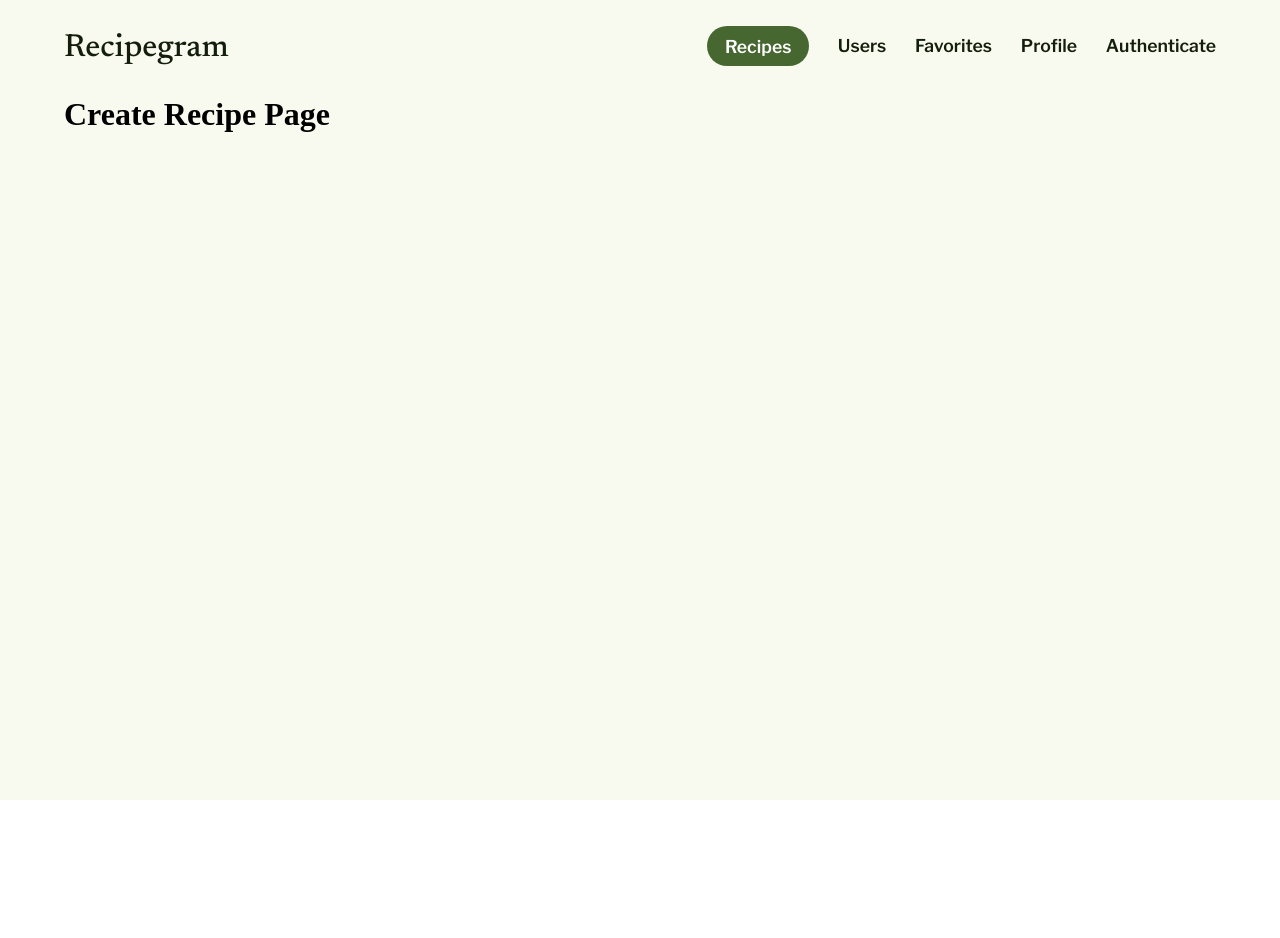
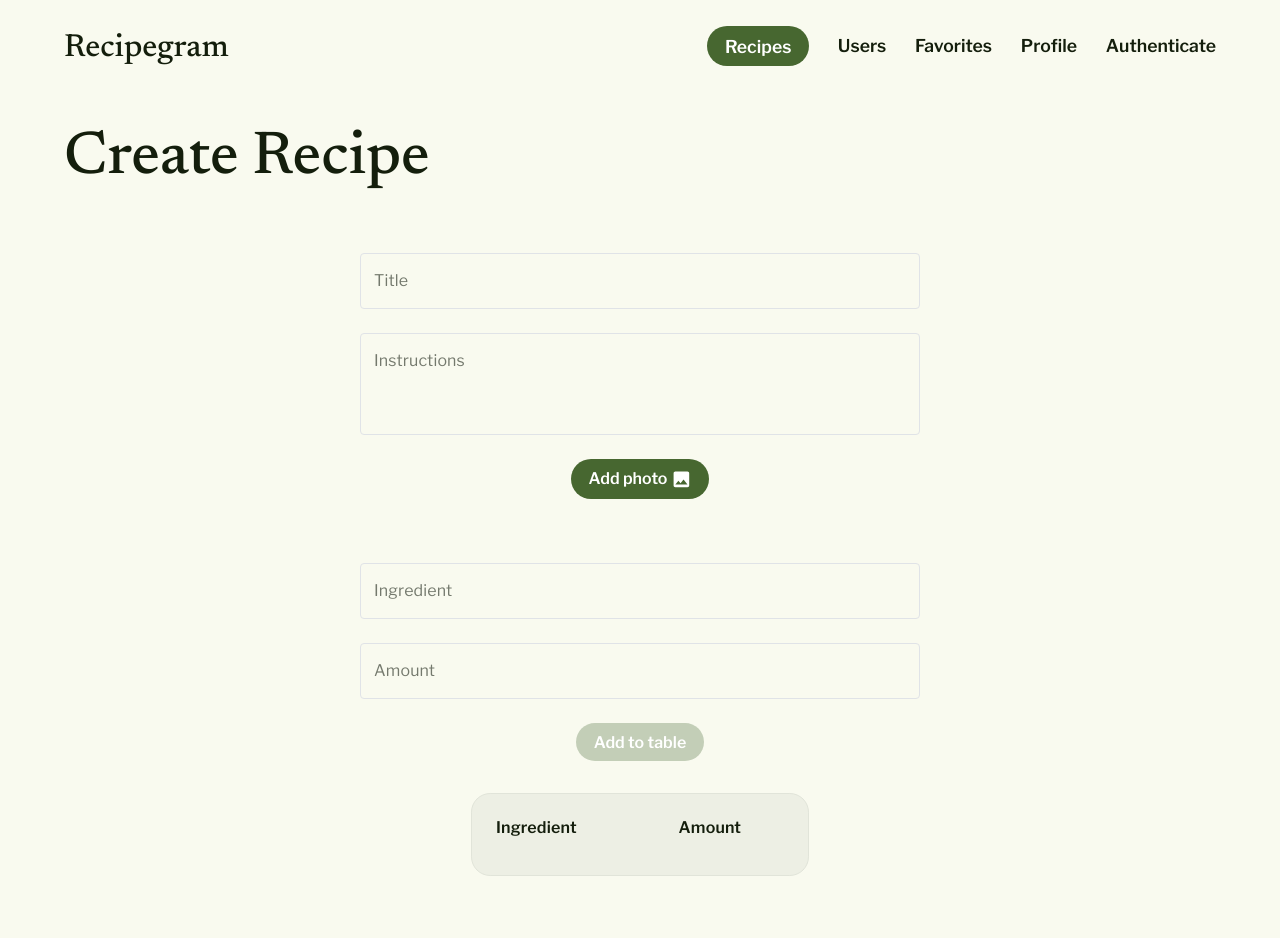
Before and after one commit to inwut/pwa_app, a React (Vite) app in the folder frontend/: page /recipes/create in a window 1280 px wide. Shown: the top 938 px of the page. Before the commit the page ends 800 px from the top, so only its background shows below. Built offline with nearby package versions, Linux system fonts and the light colour scheme.

Commit message:
add CreateRecipePage

```diff
--- a/frontend/package.json
+++ b/frontend/package.json
@@ -17,7 +17,8 @@
     "react": "^19.0.0",
     "react-dom": "^19.0.0",
     "react-hook-form": "^7.54.2",
-    "react-router-dom": "^7.1.5"
+    "react-router-dom": "^7.1.5",
+    "uuid": "^11.1.0"
   },
   "devDependencies": {
     "@eslint/js": "^9.19.0",
--- /dev/null
+++ b/frontend/src/recipes/components/IngredientsForm.jsx
@@ -0,0 +1,53 @@
+import React from "react";
+import TextField from "@mui/material/TextField";
+import Button from "../../common/components/formElements/Button.jsx";
+import { useForm } from "react-hook-form";
+
+const IngredientsForm = ({ onAdd, ingredients }) => {
+  const {
+    register,
+    handleSubmit,
+    formState: { errors, isValid },
+    reset,
+  } = useForm({
+    mode: "onChange",
+  });
+
+  const onSubmit = (data) => {
+    onAdd(data);
+    reset();
+  };
+
+  return (
+    <form className="form" noValidate onSubmit={handleSubmit(onSubmit)}>
+      <TextField
+        label="Ingredient"
+        type="text"
+        autoComplete="off"
+        fullWidth
+        {...register("ingredient", {
+          required: "Ingredient is required.",
+          validate: (value) =>
+            !ingredients.some((i) => i.ingredient === value) ||
+            "This ingredient is already added.",
+        })}
+        error={!!errors.ingredient}
+        helperText={errors.ingredient?.message}
+      />
+      <TextField
+        label="Amount"
+        type="text"
+        autoComplete="off"
+        fullWidth
+        {...register("amount", {
+          required: "Amount is required.",
+        })}
+        error={!!errors.amount}
+        helperText={errors.amount?.message}
+      />
+      <Button filled text="Add to table" type="submit" disabled={!isValid} />
+    </form>
+  );
+};
+
+export default IngredientsForm;
--- /dev/null
+++ b/frontend/src/recipes/components/IngredientsTable.css
@@ -0,0 +1,43 @@
+.table {
+    display: flex;
+    justify-content: center;
+    width: 100%;
+}
+
+.table .MuiTableContainer-root {
+    width: fit-content;
+    padding: 1rem 0.5rem;
+    border-radius: 1.2rem;
+    border: 0.1rem solid #E1E4D9;
+    background-color: #EDEFE4;
+    box-shadow: none;
+}
+
+.table .MuiTable-root {
+    min-width: 20rem;
+    background-color: #EDEFE4;
+}
+
+.table .MuiTableCell-root {
+    border: none;
+    text-align: end;
+    font-size: 1rem;
+    font-family: "Libre Franklin", serif;
+    font-optical-sizing: auto;
+    font-style: normal;
+    font-weight: 400;
+    color: #141E0C;
+}
+
+.table .MuiTableCell-head {
+    padding-bottom: 1.2rem;
+    font-weight: 600;
+}
+
+.table .MuiTableCell-root:first-child {
+    text-align: start;
+}
+
+.table__title {
+    font-size: 1.8rem;
+}
--- /dev/null
+++ b/frontend/src/recipes/components/IngredientsTable.jsx
@@ -0,0 +1,57 @@
+import React from "react";
+import Table from "@mui/material/Table";
+import TableBody from "@mui/material/TableBody";
+import TableCell from "@mui/material/TableCell";
+import TableContainer from "@mui/material/TableContainer";
+import TableHead from "@mui/material/TableHead";
+import TableRow from "@mui/material/TableRow";
+import DeleteOutlineIcon from "@mui/icons-material/DeleteOutline";
+import { Paper } from "@mui/material";
+
+import "./IngredientsTable.css";
+import Button from "../../common/components/formElements/Button.jsx";
+
+const IngredientsTable = ({ create, show, rows, onDelete }) => {
+  return (
+    <div className="table">
+      <TableContainer component={Paper}>
+        <Table size="small">
+          {create && (
+            <TableHead>
+              <TableRow>
+                <TableCell>Ingredient</TableCell>
+                <TableCell>Amount</TableCell>
+                <TableCell></TableCell>
+              </TableRow>
+            </TableHead>
+          )}
+          {show && (
+            <TableHead>
+              <TableRow>
+                <TableCell>
+                  <h3 className="text--heading table__title">Ingredients</h3>
+                </TableCell>
+              </TableRow>
+            </TableHead>
+          )}
+          <TableBody>
+            {rows.map(({ id, ingredient, amount }) => (
+              <TableRow key={id}>
+                <TableCell>{ingredient}</TableCell>
+                <TableCell>{amount}</TableCell>
+                <TableCell>
+                  <Button
+                    icon={<DeleteOutlineIcon />}
+                    onClick={() => onDelete(id)}
+                  />
+                </TableCell>
+              </TableRow>
+            ))}
+          </TableBody>
+        </Table>
+      </TableContainer>
+    </div>
+  );
+};
+
+export default IngredientsTable;
--- /dev/null
+++ b/frontend/src/recipes/pages/CreateRecipePage.css
@@ -0,0 +1,33 @@
+.create-recipe {
+    display: flex;
+    flex-direction: column;
+    align-items: center;
+    gap: 2rem;
+}
+
+.create-recipe__submit-button {
+    margin-top: 2rem;
+}
+
+.create-recipe__image {
+    border-radius: 2rem;
+    width: 100%;
+    aspect-ratio: 9 / 7.5;
+    object-fit: cover;
+}
+
+.create-recipe__image-wrapper {
+    position: relative;
+}
+
+.create-recipe__close-button {
+    position: absolute;
+    top: 1rem;
+    right: 1rem;
+}
+
+@media (min-width: 670px) {
+    .create-recipe__image {
+        width: 30rem;
+    }
+}
--- a/frontend/src/recipes/pages/CreateRecipePage.jsx
+++ b/frontend/src/recipes/pages/CreateRecipePage.jsx
@@ -1,6 +1,139 @@
-import React from 'react';
+import React, { useState } from "react";
+import PhotoIcon from "@mui/icons-material/Photo";
+import TextField from "@mui/material/TextField";
+import { useForm } from "react-hook-form";
+import { v4 as uuidv4 } from "uuid";
+import ClearIcon from "@mui/icons-material/Clear";
+
+import "./CreateRecipePage.css";
+import PageHeader from "../../common/components/pageElements/PageHeader.jsx";
+import PageTitle from "../../common/components/pageElements/PageTitle.jsx";
+import IngredientsForm from "../components/IngredientsForm.jsx";
+import Button from "../../common/components/formElements/Button.jsx";
+import IngredientsTable from "../components/IngredientsTable.jsx";
+
 const CreateRecipePage = () => {
-    return <h1>Create Recipe Page</h1>
-}
+  const {
+    register,
+    handleSubmit,
+    formState: { errors, isValid },
+  } = useForm({
+    mode: "onChange",
+  });
+
+  const [ingredients, setIngredients] = useState([]);
+  const [photo, setPhoto] = useState(null);
+  const [photoPreview, setPhotoPreview] = useState("");
+
+  const addIngredientHandler = (ingredient) => {
+    setIngredients([...ingredients, { id: uuidv4(), ...ingredient }]);
+  };
+
+  const deleteIngredientHandler = (id) => {
+    setIngredients(ingredients.filter((i) => i.id !== id));
+  };
+
+  const changePhotoHandler = (event) => {
+    const file = event.target.files[0];
+    if (file) {
+      setPhoto(file);
+      setPhotoPreview(URL.createObjectURL(file));
+    }
+  };
+
+  const uploadPhotoHandler = () => {
+    document.getElementById("fileInput").click();
+  };
+
+  const deletePhotoHandler = () => {
+    setPhoto(null);
+    setPhotoPreview("");
+  };
+
+  const onSubmit = (data) => {
+    console.log(data);
+  };
+
+  return (
+    <>
+      <PageHeader>
+        <PageTitle text="Create Recipe" />
+      </PageHeader>
+      <div className="create-recipe">
+        <form className="form" noValidate>
+          <TextField
+            label="Title"
+            type="text"
+            autoComplete="off"
+            fullWidth
+            {...register("title", {
+              required: "Title is required.",
+            })}
+            error={!!errors.title}
+            helperText={errors.title?.message}
+          />
+          <TextField
+            label="Instructions"
+            type="text"
+            multiline
+            rows="3"
+            autoComplete="off"
+            fullWidth
+            {...register("instructions", {
+              required: "Instructions are required.",
+            })}
+            error={!!errors.instructions}
+            helperText={errors.instructions?.message}
+          />
+          <input
+            id="fileInput"
+            type="file"
+            accept="image/*"
+            style={{ display: "none" }}
+            onChange={changePhotoHandler}
+          />
+          <Button
+            filled
+            text={photoPreview ? "Change photo" : "Add photo"}
+            icon={<PhotoIcon />}
+            onClick={uploadPhotoHandler}
+          />
+          {photoPreview && (
+            <div className="create-recipe__image-wrapper">
+              <Button
+                icon={<ClearIcon />}
+                classNames="create-recipe__close-button"
+                filled
+                onClick={deletePhotoHandler}
+              />
+              <img
+                src={photoPreview}
+                alt="Recipe"
+                className="create-recipe__image"
+              />
+            </div>
+          )}
+        </form>
+        <IngredientsForm
+          onAdd={addIngredientHandler}
+          ingredients={ingredients}
+        />
+        <IngredientsTable
+          create
+          rows={ingredients}
+          onDelete={deleteIngredientHandler}
+        />
+        <Button
+          classNames="create-recipe__submit-button"
+          text="Submit"
+          filled
+          size="large"
+          onClick={handleSubmit(onSubmit)}
+          disabled={!isValid || ingredients.length === 0}
+        />
+      </div>
+    </>
+  );
+};
 
 export default CreateRecipePage;
```
Also changed, not shown: 1 other file (tests, documents, lock files or other folders).
